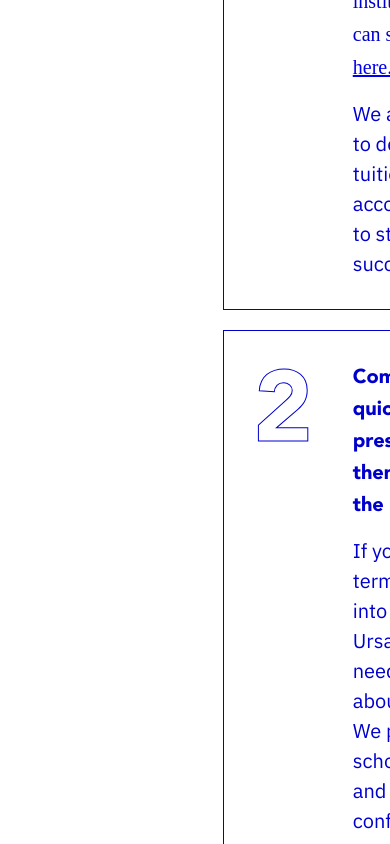
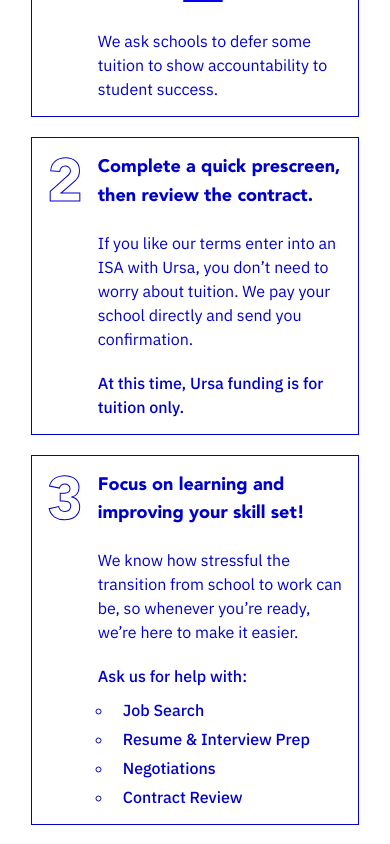
Before and after one commit to raewkl/ursa-website, a React (Create React App) app: page / in a window 390 px wide. Shown: the part 2360-3204 px from the top of the page. Built offline with nearby package versions, Linux system fonts and the light colour scheme; a web font is replaced by a local one.

Commit message:
new section fully responsive

```diff
--- a/src/Components/LandingPageComponents/SectionThree.js
+++ b/src/Components/LandingPageComponents/SectionThree.js
@@ -55,7 +55,9 @@ const SectionThree = () => {
                 need to worry about tuition. We pay your school directly and
                 send you confirmation.
               </p>
-              <p class="subText">At this time, Ursa funding is for tuition only.</p>
+              <p class="subText">
+                At this time, Ursa funding is for tuition only.
+              </p>
             </div>
           </li>
 
@@ -70,11 +72,11 @@ const SectionThree = () => {
                 so whenever you’re ready, we’re here to make it easier.
               </p>
               <p className="subText">Ask us for help with:</p>
-              <ul>
-                <li>Job Search</li>
-                <li>Resume & Interview Prep</li>
-                <li>Negotiations</li>
-                <li>Contract Review</li>
+              <ul className="helpWith">
+                <li className="helpWithOne">Job Search</li>
+                <li className="helpWithTwo">Resume & Interview Prep</li>
+                <li className="helpWithThree">Negotiations</li>
+                <li className="helpWithFour">Contract Review</li>
               </ul>
             </div>
           </li>
--- a/src/Components/LandingPageComponents/StudentBenefits.js
+++ b/src/Components/LandingPageComponents/StudentBenefits.js
@@ -27,7 +27,7 @@ const StudentBenefits = () => {
       <section className="sectionFour" id="sectionFour">
         <div className="studentBenefits">
           <h2>
-            Highlights
+            Student Benefits
           </h2>
         </div>
         <div ref={ref} style={props} className="sectionFourContent">
--- a/src/Partials/_main.scss
+++ b/src/Partials/_main.scss
@@ -459,7 +459,7 @@
     display: flex;
     border: 1px solid $colorOne;
     margin-bottom: 20px;
-    padding: 30px 20px;
+    padding: 30px;
 
     &:hover span {
       color: $colorOne;
@@ -472,7 +472,6 @@
 
   .stepLeft {
     padding-right: 40px;
-    padding-left: 10px;
     font-size: 5rem;
 
     span {
@@ -506,7 +505,7 @@
     }
 
     p {
-      margin-top: 15px;
+      margin-top: 20px;
       line-height: 1.5;
     }
 
@@ -516,15 +515,25 @@
     }
 
     ul {
-      margin: 15px 0 0 20px;
+      margin: 20px 0 0 20px;
+    }
+
+    .helpWith {
+      display: flex;
+      flex-wrap: wrap;
+      margin-top: 5px;
+
+      li {
+        width: calc(50% - 15px);
+      }
     }
 
     p {
-      font-size: 1rem;
+      font-size: 0.9rem;
     }
 
     li {
-      font-size: 0.85rem;
+      font-size: 0.9rem;
       line-height: 1.5;
       list-style-type: circle;
       list-style-position: outside;
@@ -969,6 +978,30 @@ aside {
     }
   }
 
+  .sectionThree {
+    .sectionThreeLower {
+      flex-direction: column;
+    }
+
+    .headlineBox,
+    ul.contentBox {
+      width: 100%;
+    }
+
+    h2 {
+      text-align: center;
+    }
+
+    ul.contentBox {
+      margin-top: 6vh;
+      padding: 0 10%;
+
+      display: flex;
+      flex-wrap: wrap;
+      justify-content: space-between;
+    }
+  }
+
   .sectionFourUpper {
     display: flex;
     flex-direction: column;
@@ -1090,6 +1123,18 @@ aside {
       }
     }
   }
+
+  .sectionThree .stepRight .helpWith {
+    .helpWithOne,
+    .helpWithThree {
+      width: calc(40% - 15px);
+    }
+
+    .helpWithTwo,
+    .helpWithFour {
+      width: calc(60% - 15px);
+    }
+  }
 }
 
 @media (max-width: 934px) {
@@ -1129,6 +1174,21 @@ aside {
     }
   }
 
+  .sectionThree .stepRight {
+    li {
+      margin-top: 5px;
+    }
+
+    .helpWith {
+      .helpWithOne,
+      .helpWithThree,
+      .helpWithTwo,
+      .helpWithFour {
+        width: calc(100% - 15px);
+      }
+    }
+  }
+
   .sectionFour {
     .stuImgBox,
     figcaption {
@@ -1155,6 +1215,27 @@ aside {
       width: 100%;
       padding: 0;
       min-width: auto;
+    }
+  }
+
+  .sectionThree {
+
+    .stepLeft {
+      font-size: 4rem;
+      padding-right: 30px;
+    }
+
+    ul.contentBox {
+      padding: 0;
+    }
+
+    .stepRight {
+      h4 {
+        font-size: 0.9rem;
+      }
+      p, li {
+        font-size: 0.8rem;
+      }
     }
   }
 
@@ -1312,6 +1393,17 @@ aside {
       width: 320px;
     }
   }
+
+  .sectionThree {
+
+    .stepLeft {
+      padding-right: 20px;
+    }
+
+    li.howStep {
+      padding: 20px;
+    }
+  }
 }
 
 @media (max-width: 500px) {
@@ -1396,6 +1488,24 @@ aside {
       width: 100%;
     }
   }
+
+  .sectionThree {
+
+    .stepLeft {
+      font-size: 3rem;
+      padding-right: 15px;
+    }
+
+    li.howStep {
+      padding: 15px;
+    }
+
+    .stepRight {
+      ul {
+        margin-left: 0;
+      }
+    }
+  }
 }
 
 @media (max-width: 380px) {
```
